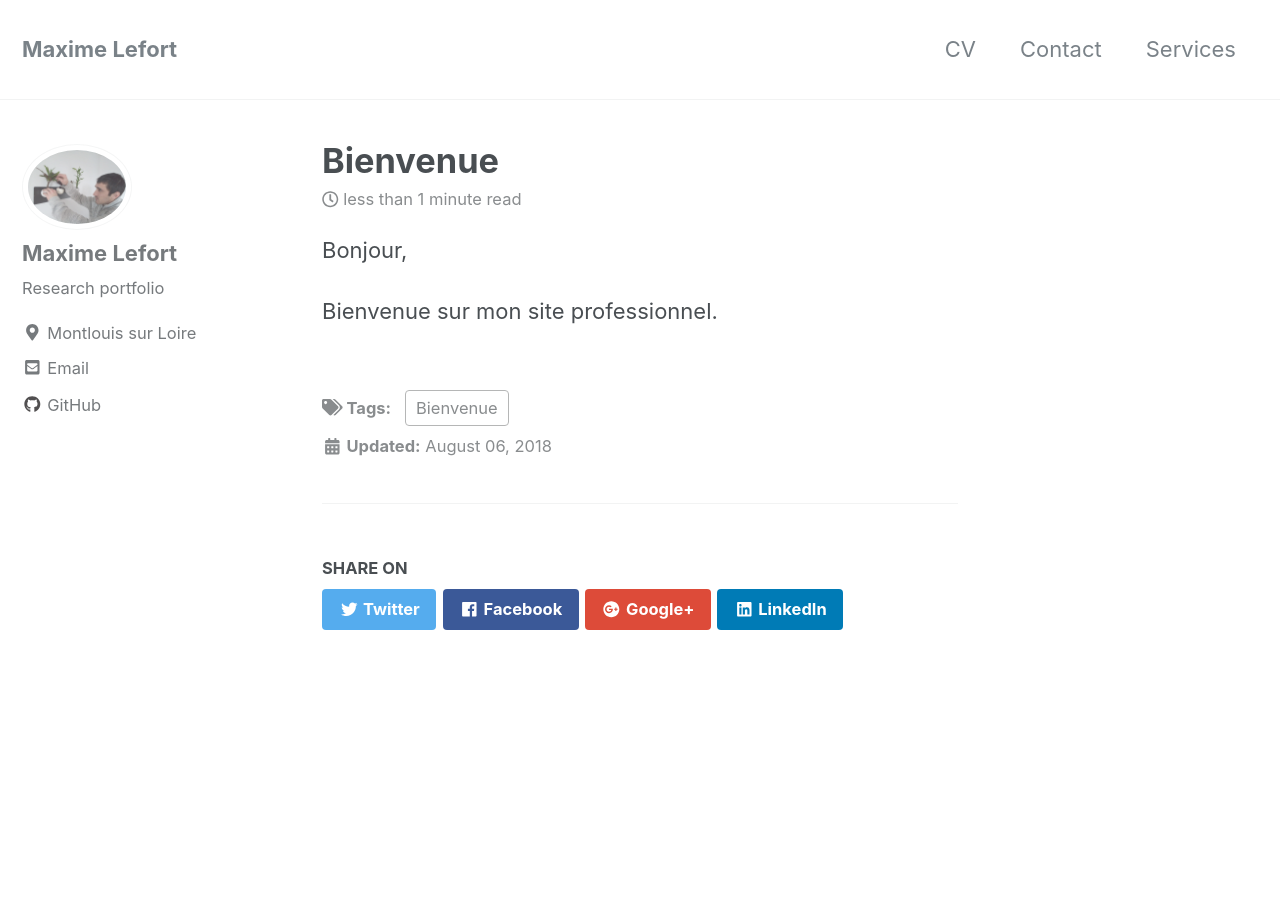
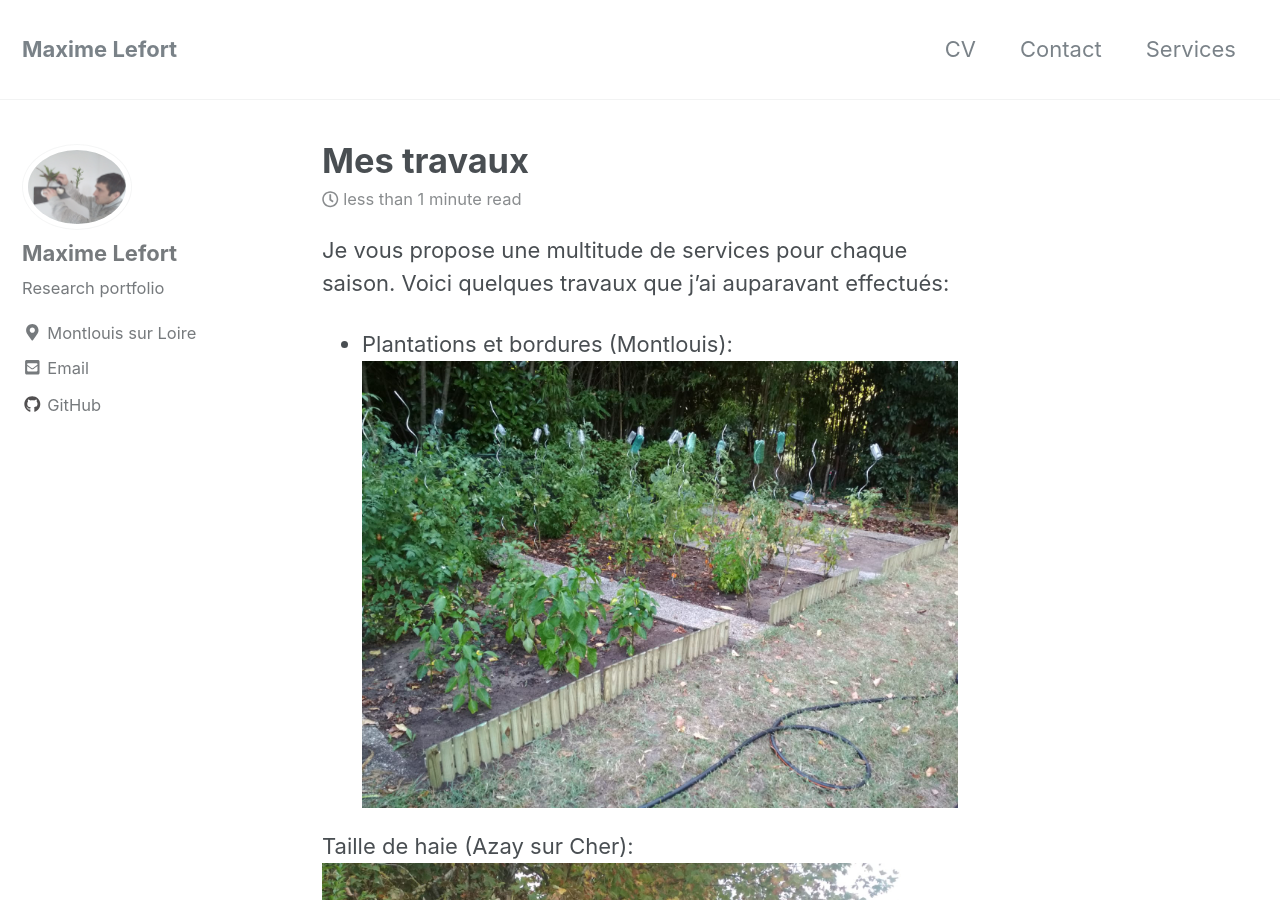
Before and after one commit to MaximeLefort37/MaximeLefort37.github.io, a Jekyll site: the page built from _posts/2018-08-06-welcome.md, in a window 1280 px wide and 900 px high. Built offline with Jekyll 4.4.1, drawn with Linux system fonts in a browser that asks for light colours; nearby versions of some CDN libraries; some of the changed text lies outside the part shown.

Commit message:
mise a jour du site

```diff
--- a/_posts/2018-08-06-welcome.md
+++ b/_posts/2018-08-06-welcome.md
@@ -1,9 +1,16 @@
 ---
-title: "Bienvenue"
+title: "Mes travaux"
 author_profile: true
-tags: [Bienvenue]
+tags: [travaux]
 ---
 
-Bonjour,
+Je vous propose une multitude de services pour chaque saison. Voici quelques travaux que j'ai auparavant effectués:
 
-Bienvenue sur mon site professionnel.
+* Plantations et bordures (Montlouis):
+<img src="{{ site.url }}{{ site.baseurl }}/images/1.jpeg">
+
+Taille de haie (Azay sur Cher):
+<img src="{{ site.url }}{{ site.baseurl }}/images/2.jpeg">
+
+Aménagement (Montlouis):
+<img src="{{ site.url }}{{ site.baseurl }}/images/3.jpeg">
```
Also changed, not shown: _pages/cv.md (+18 -1 lines), images/1.jpeg (added), images/2.jpeg (added), images/3.jpeg (added).
